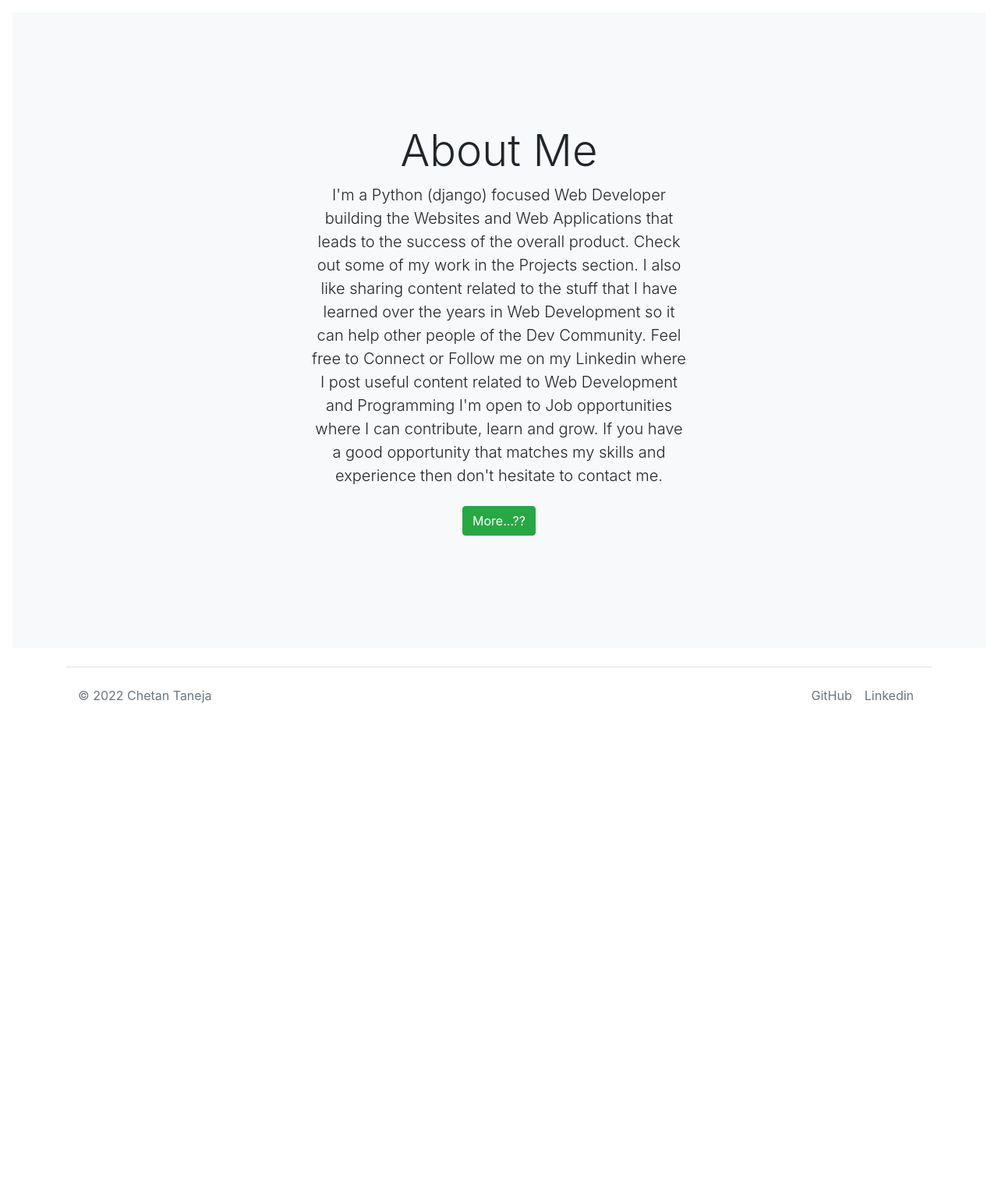
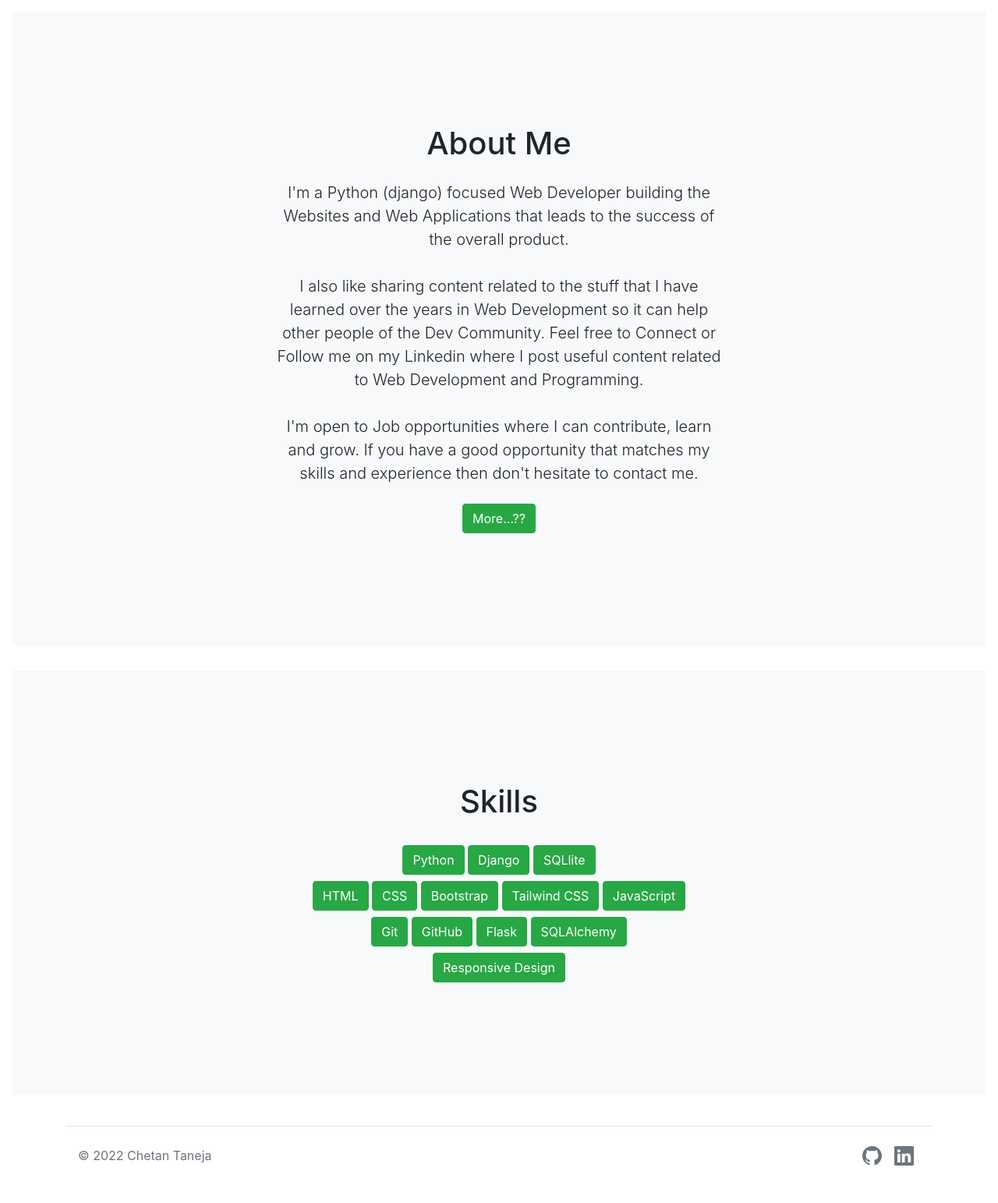
Before and after one commit to ctaneja10/django-blog-app, a Django app: page /about/ in a window 1280 px wide. Shown: the part 56-1599 px from the top of the page at 78% size. Before the commit the page ends 958 px from the top, so only its background shows below. Run offline with Django 4.2, Linux system fonts and the light colour scheme; parts of the project's set-up code (start-up, migrations or seed data) failed here and were passed over; some libraries are stand-ins or nearby versions.

Commit message:
Fourth Commit

```diff
--- a/iCoder/templates/base.html
+++ b/iCoder/templates/base.html
@@ -16,7 +16,7 @@
     nonce="soFoLvWG"></script>
 </head>
 
-<body>
+<body class="d-flex flex-column min-vh-100">
 
   <nav class="navbar navbar-expand-lg navbar-dark bg-dark">
     <a class="navbar-brand" href="/iCoder">Chetan</a>
@@ -181,7 +181,7 @@
 
   {% block body %} {% endblock body %}
 
-  <div class="container">
+  <div class="container mt-auto">
     <footer class="d-flex flex-wrap justify-content-between align-items-center py-3 my-4 border-top">
       <p class="col-md-4 mb-0 text-muted">© 2022 Chetan Taneja</p>
 
@@ -193,8 +193,15 @@
       </a>
 
       <ul class="nav col-md-4 justify-content-end">
-        <li class="nav-item"><a href="https://github.com/ctaneja10?tab=repositories" class="nav-link px-2 text-muted">GitHub</a></li>
-        <li class="nav-item"><a href="https://www.linkedin.com/in/chetantaneja/" class="nav-link px-2 text-muted">Linkedin</a></li>
+
+        <li class="nav-item"><a href="https://github.com/ctaneja10?tab=repositories" class="nav-link px-2 text-muted"><svg xmlns="http://www.w3.org/2000/svg" width="25" height="25" fill="currentColor" class="bi bi-github" viewBox="0 0 16 16">
+          <path d="M8 0C3.58 0 0 3.58 0 8c0 3.54 2.29 6.53 5.47 7.59.4.07.55-.17.55-.38 0-.19-.01-.82-.01-1.49-2.01.37-2.53-.49-2.69-.94-.09-.23-.48-.94-.82-1.13-.28-.15-.68-.52-.01-.53.63-.01 1.08.58 1.23.82.72 1.21 1.87.87 2.33.66.07-.52.28-.87.51-1.07-1.78-.2-3.64-.89-3.64-3.95 0-.87.31-1.59.82-2.15-.08-.2-.36-1.02.08-2.12 0 0 .67-.21 2.2.82.64-.18 1.32-.27 2-.27.68 0 1.36.09 2 .27 1.53-1.04 2.2-.82 2.2-.82.44 1.1.16 1.92.08 2.12.51.56.82 1.27.82 2.15 0 3.07-1.87 3.75-3.65 3.95.29.25.54.73.54 1.48 0 1.07-.01 1.93-.01 2.2 0 .21.15.46.55.38A8.012 8.012 0 0 0 16 8c0-4.42-3.58-8-8-8z"/>
+        </svg></a></li>
+
+        <li class="nav-item"><a href="https://www.linkedin.com/in/chetantaneja/" class="nav-link px-2 text-muted"><svg xmlns="http://www.w3.org/2000/svg" width="25" height="25" fill="currentColor" class="bi bi-linkedin" viewBox="0 0 16 16">
+          <path d="M0 1.146C0 .513.526 0 1.175 0h13.65C15.474 0 16 .513 16 1.146v13.708c0 .633-.526 1.146-1.175 1.146H1.175C.526 16 0 15.487 0 14.854V1.146zm4.943 12.248V6.169H2.542v7.225h2.401zm-1.2-8.212c.837 0 1.358-.554 1.358-1.248-.015-.709-.52-1.248-1.342-1.248-.822 0-1.359.54-1.359 1.248 0 .694.521 1.248 1.327 1.248h.016zm4.908 8.212V9.359c0-.216.016-.432.08-.586.173-.431.568-.878 1.232-.878.869 0 1.216.662 1.216 1.634v3.865h2.401V9.25c0-2.22-1.184-3.252-2.764-3.252-1.274 0-1.845.7-2.165 1.193v.025h-.016a5.54 5.54 0 0 1 .016-.025V6.169h-2.4c.03.678 0 7.225 0 7.225h2.4z"/>
+        </svg></a></li>
+
       </ul>
     </footer>
   </div>
--- a/iCoder/templates/blog/about.html
+++ b/iCoder/templates/blog/about.html
@@ -5,13 +5,19 @@
 {% block body %}
 
 <div class="position-relative overflow-hidden p-3 p-md-5 m-md-3 text-center bg-light">
-    <div class="col-md-6 p-lg-5 mx-auto my-5">
-        <h1 class="display-4 fw-normal">About Me</h1>
-        <p class="lead fw-normal">I'm a Python (django) focused Web Developer building the Websites and Web Applications that leads to the success of the overall product. Check out some of my work in the Projects section.
+    <div class="col-md-7 p-lg-5 mx-auto my-5">
+        <h1 class="display-5 fw-normal mb-4">About Me</h1>
+        <p class="lead fw-normal">
 
-            I also like sharing content related to the stuff that I have learned over the years in Web Development so it can help other people of the Dev Community. Feel free to Connect or Follow me on my Linkedin where I post useful content related to Web Development and Programming
+            I'm a Python (django) focused Web Developer building the Websites and Web Applications
+            that leads to the success of the overall product. <br> <br>
 
-            I'm open to Job opportunities where I can contribute, learn and grow. If you have a good opportunity that matches my skills and experience then don't hesitate to contact me.
+            I also like sharing content related to the stuff that I have learned over the years in Web Development so it
+            can help other people of the Dev Community. Feel free to Connect or Follow me on my Linkedin where I post
+            useful content related to Web Development and Programming. <br> <br>
+
+            I'm open to Job opportunities where I can contribute, learn and grow. If you have a good opportunity that
+            matches my skills and experience then don't hesitate to contact me.
 
         </p>
         <a class="btn btn-success mt-2" href="https://chetantaneja.netlify.app/" target="_blank">More...??</a>
@@ -20,6 +26,42 @@
     <div class="product-device product-device-2 shadow-sm d-none d-md-block"></div>
 </div>
 
+<div class="position-relative overflow-hidden p-3 p-md-5 m-md-3 text-center bg-light">
+    <div class="col-md-6 p-lg-5 mx-auto my-5">
+        <h1 class="display-5 fw-normal mb-4">Skills</h1>
+
+        <div class="button" class="mt-4">
+            <button type="button" class="btn-success btn mt-2">Python</button>
+            <button type="button" class="btn-success btn mt-2">Django</button>
+            <button type="button" class="btn-success btn mt-2">SQLlite</button>
+
+        </div>
+
+        <div class="button" class="mt-4">
+            <button type="button" class="btn-success btn mt-2">HTML</button>
+            <button type="button" class="btn-success btn mt-2">CSS</button>
+            <button type="button" class="btn-success btn mt-2">Bootstrap</button>
+            <button type="button" class="btn-success btn mt-2">Tailwind CSS</button>
+            <button type="button" class="btn-success btn mt-2">JavaScript</button>
+        </div>
+
+        <div class="button" class="mt-4">
+            <button type="button" class="btn-success btn mt-2">Git</button>
+            <button type="button" class="btn-success btn mt-2">GitHub</button>
+            <button type="button" class="btn-success btn mt-2">Flask</button>
+            <button type="button" class="btn-success btn mt-2">SQLAlchemy</button>
+            <button type="button" class="btn-success btn mt-2">Responsive Design
+            </button>
+        </div>
+
+
+
+
+    </div>
+    <div class="product-device shadow-sm d-none d-md-block"></div>
+    <div class="product-device product-device-2 shadow-sm d-none d-md-block"></div>
+</div>
+
 
 
 {% endblock body %}
```
Also changed, not shown: iCoder/templates/blog/iCoder.html (+3 -4 lines), iCoder/templates/blog/index.html (+23 -1 lines), iCoder/db.sqlite3, iCoder/static/github.svg (added), iCoder/static/linkedin.svg (added).
